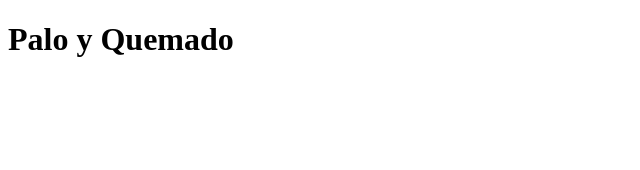
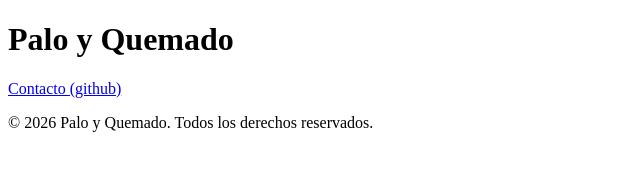
Before and after one commit to AlejoRjas/palo_quemado, a plain HTML site: page index.html in a window 1280 px wide. Shown: the whole page, without its empty margins (0-640 px from the left). Drawn offline with Linux system fonts and the light colour scheme.

Commit message:
agregar el footer

```diff
--- a/index.html
+++ b/index.html
@@ -36,6 +36,10 @@
         <h1>Palo y Quemado</h1>
     </header>
     <main></main>
-    <footer></footer>
+    <footer>
+    <a href="https://github.com/AlejoRjas/">Contacto (github)</a>
+    <p>&copy; 2026 Palo y Quemado. Todos los derechos reservados.</p>
+    </footer>
+
 </body>
 </html>
```
